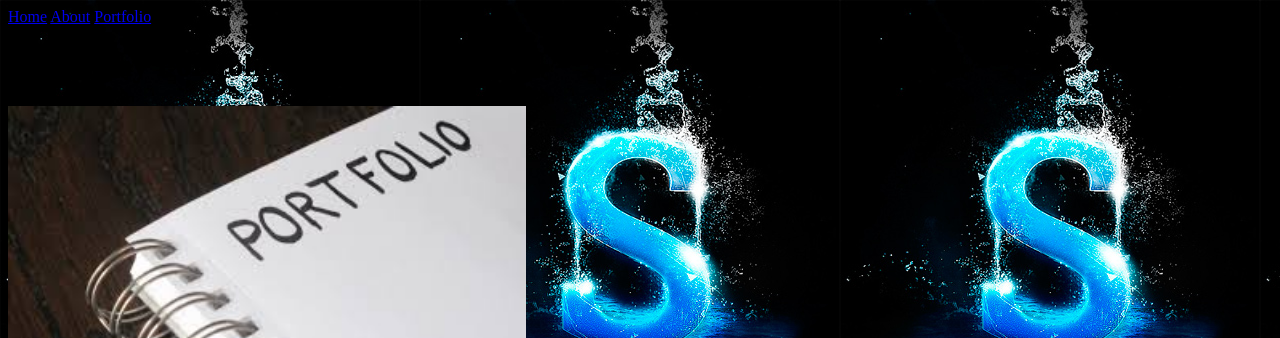
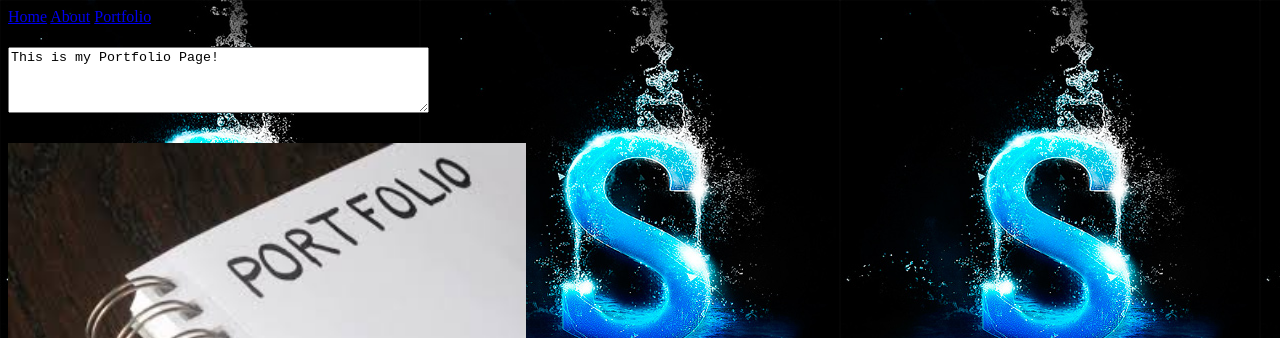
Before and after one commit to sdavtyan1/sdavtyan1.github.io, a plain HTML site: page my_website/portfolio.html in a window 1280 px wide. Shown: the top 338 px of the page. Drawn offline with Linux system fonts and the light colour scheme.

Commit message:
kajsdflkajs

```diff
--- a/my_website/portfolio.html
+++ b/my_website/portfolio.html
@@ -8,8 +8,10 @@
     <a href="index.html">Home</a>
     <a href="Aboutme.html">About</a>
     <a href="portfolio.html">Portfolio</a>
+    <h1><textarea rows="4" cols="50">
+This is my Portfolio Page!
+</textarea></h1>
 
-    <h1>This is my Portfolio Page!</h1>
     <img src="images/portfolio.jpg" height="250">
     <br>
     <a target="_blank" href="https://scratch.mit.edu">
```
